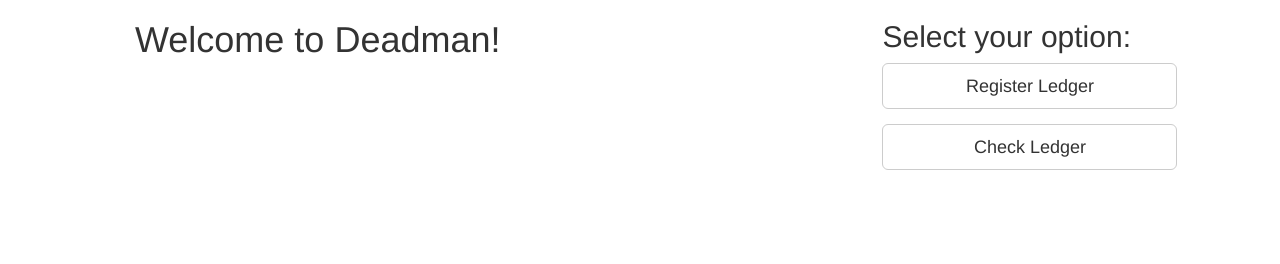
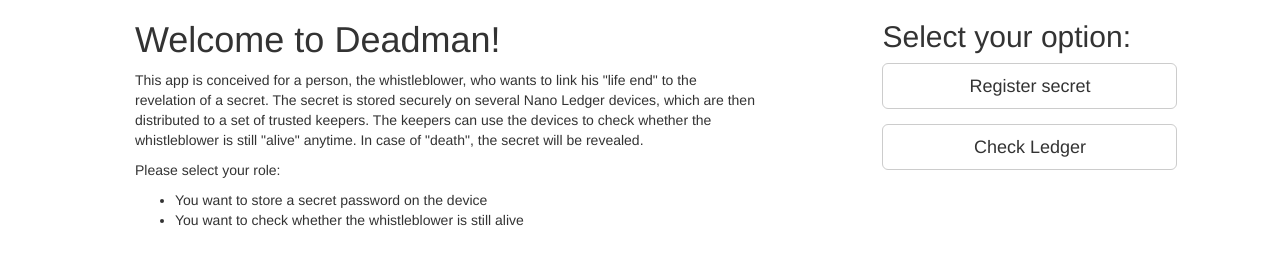
Before and after one commit to alfredonuhe/chainhack, a plain HTML site: page index.html in a window 1280 px wide. Drawn offline with Linux system fonts and the light colour scheme.

Commit message:
Added explanatory paragraph

```diff
--- a/index.html
+++ b/index.html
@@ -25,7 +25,15 @@
                 </div>
                 <div class="row">
                     <div class="col-xs-10 col-xs-push-1">
-                        <p></p>
+                        <p>This app is conceived for a person, the whistleblower, who wants to link his "life end" to the revelation of a secret.
+                          The secret is stored securely on several Nano Ledger devices, which are then distributed to a set of trusted keepers.
+                        The keepers can use the devices to check whether the whistleblower is still "alive" anytime. In case of "death", the secret will be revealed. </p>
+                        <p>Please select your role:
+                          <ul>
+                            <li> You want to store a secret password on the device </li>
+                            <li> You want to check whether the whistleblower is still alive </li>
+                          </ul>
+                        </p>
                     </div>
                 </div>
             </div>
@@ -38,7 +46,7 @@
                 <div class="row">
                     <form class="col-xs-10 col-xs-push-1 form-box">
                         <div class="form-group">
-                            <button id="register-ledger" type="button" class="btn btn-lg btn-default btn-block">Register Ledger</button>
+                            <button id="register-ledger" type="button" class="btn btn-lg btn-default btn-block">Register secret</button>
                         </div>
                     </form>
                 </div>
```
